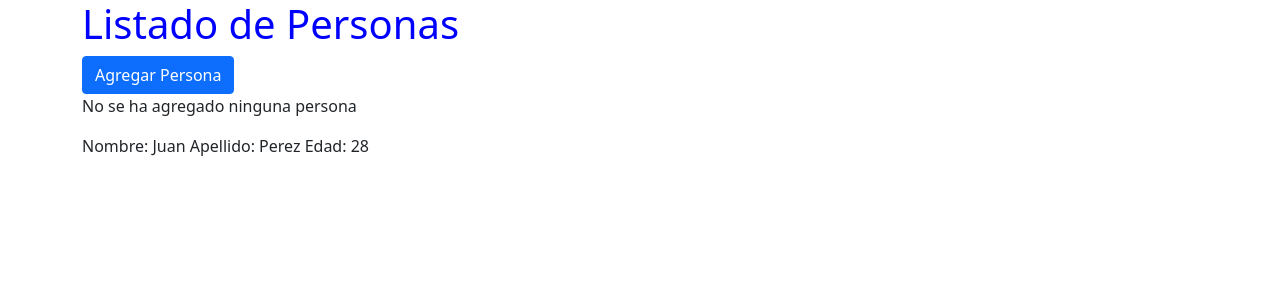
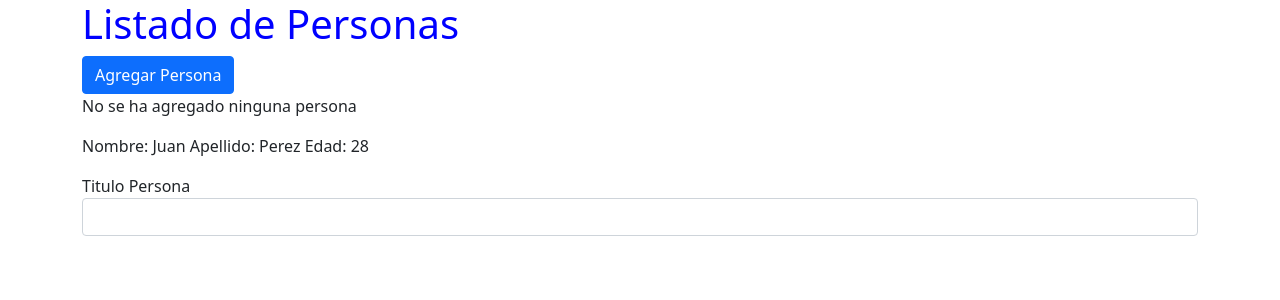
Before and after one commit to jorge503-ui/mi-primera-app, an Angular app: page / in a window 1280 px wide. Shown: the top 300 px of the page. Built offline with nearby package versions, Linux system fonts and the light colour scheme.

Commit message:
Event Biding (Continuacion)

```diff
--- a/src/app/personas/personas.component.html
+++ b/src/app/personas/personas.component.html
@@ -7,6 +7,11 @@
         (click)='agregarPersona()'>Agregar Persona</button>
       <p>{{mensaje}}</p>
       <app-persona></app-persona>
+
+      <label>Titulo Persona</label>
+      <input type="text" class="form-control"
+        (input)='modificarTitulo($event)'>
+      {{titulo}}
     </div>
   </div>
 </div>
--- a/src/app/personas/personas.component.ts
+++ b/src/app/personas/personas.component.ts
@@ -9,8 +9,13 @@
 export class PersonasComponent{
     desahabilitar = false;
     mensaje = 'No se ha agregado ninguna persona';
+    titulo = '';
 
     agregarPersona(){
         this.mensaje='Persona agregada'
     }
+
+    modificarTitulo(event: Event){
+        this.titulo = (<HTMLInputElement>event.target).value;
+    }
 }
```
